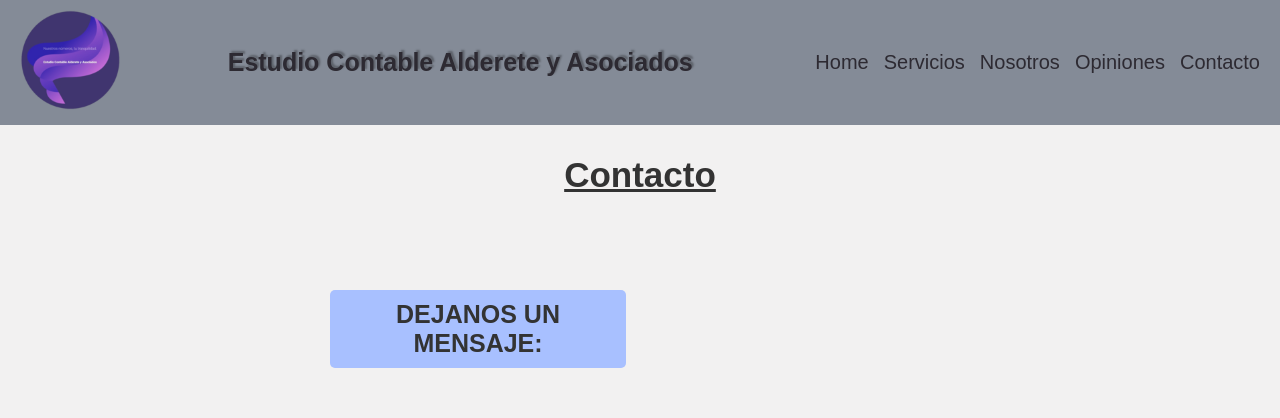
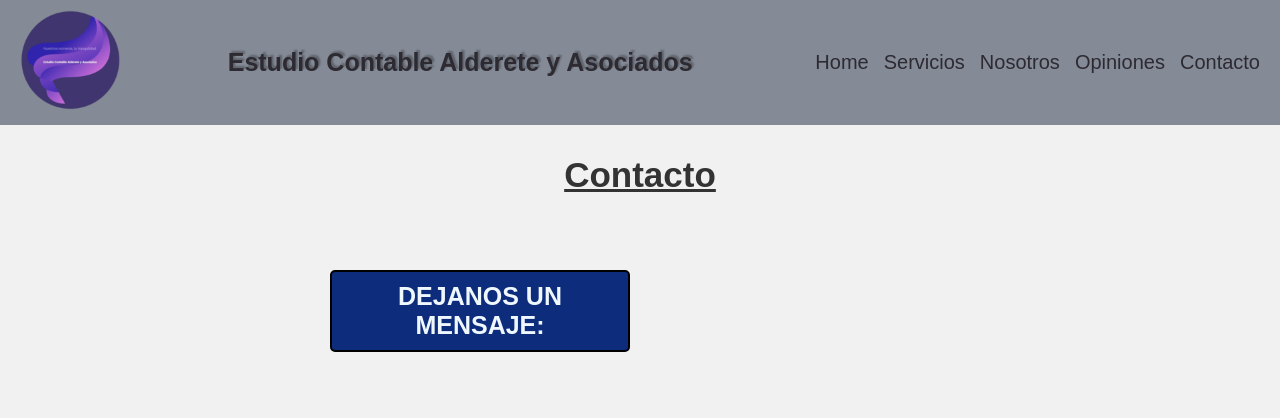
Before and after one commit to Kayzer1988/Web-Estudio-Contable-, a plain HTML site: page pages/contacto.html in a window 1280 px wide. Shown: the top 418 px of the page. Drawn offline with Linux system fonts and the light colour scheme; grey boxes are pictures that could not be loaded.

Commit message:
ultima version antes de bootstrap

```diff
--- a/styles/style.css
+++ b/styles/style.css
@@ -105,7 +105,6 @@ body {
     text-decoration: underline;
     text-align: center;
     padding-top: 30px;
-    padding-bottom: 75px;
 }
 
 /* Estilos para subtítulos */
@@ -317,11 +316,14 @@ main section a {
 .titulo-formulario{
     display: block;
     margin: 20px auto;
-    background-color: #a8c0ff;
+    background-color: #0d2c7c;
+    color: aliceblue;
     text-align: center;
     margin-left: 330px;
+    margin-top: 75px;
     padding: 10px 20px;
     text-align: center;
+    border: 2px solid black;
     border-radius: 5px;
     max-width: 20%
 }
```
